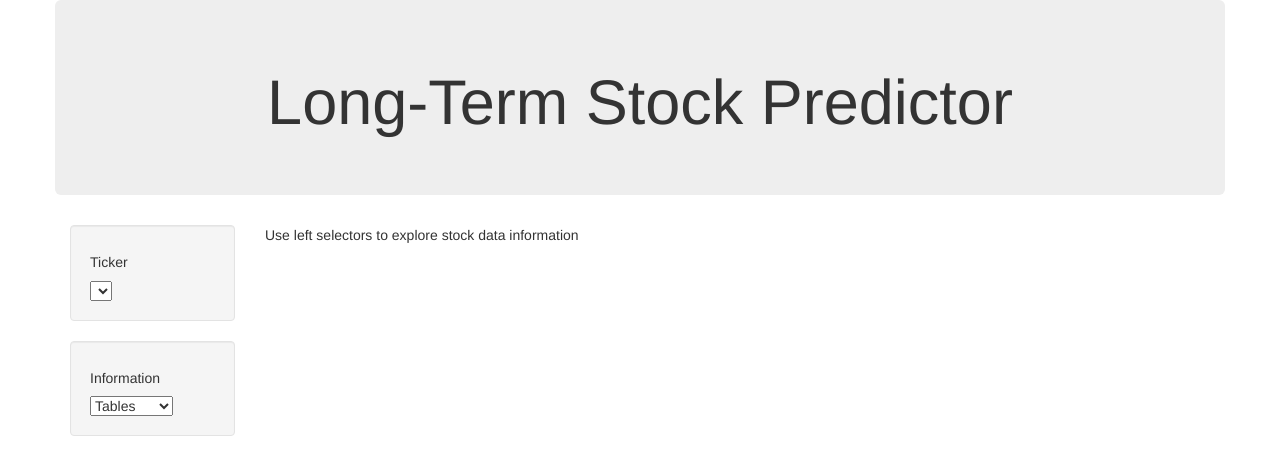
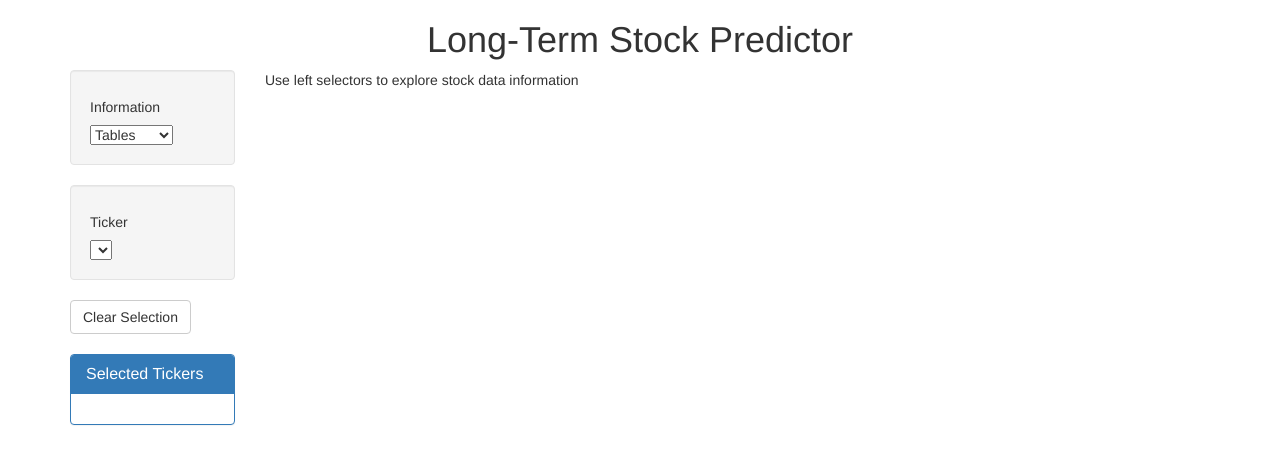
Before and after one commit to sliwet/ltsp, a Flask app: page / in a window 1280 px wide. Shown: the top 475 px of the page. Run offline with Flask 2, Linux system fonts and the light colour scheme; data that the repository does not hold is empty; some libraries are stand-ins or nearby versions.

```diff
--- a/static/js/app.js
+++ b/static/js/app.js
@@ -1,91 +1,3 @@
-
-// let buildMetadata = sample => {
-//     let url = "/metadata/" + sample;
-//     d3.json(url).then(samples_metadata => {
-//       smetadata = d3.select("#sample-metadata");
-//       smetadata.html('');
-//       Object.entries(samples_metadata).forEach(([key, value]) => {
-//         smetadata.append('div').html(`${key}: ${value}<br>`);
-//       });
-
-//       // The following code will do the same thing
-//       // let samples_metadata_str = ``;
-//       // Object.entries(samples_metadata).forEach(([key, value]) => {
-//       //   samples_metadata_str = samples_metadata_str + `${key}: ${value}<br><br>`
-//       // });
-//       // d3.select("#sample-metadata").html(() => samples_metadata_str);
-
-//       // let wfreq = samples_metadata.WFREQ;
-//       // console.log(`dkwon@todo: ${wfreq} buildgauge`);
-//       // @TODO
-//       buildGauge(samples_metadata.WFREQ);
-//     });
-//   }
-
-//   let buildCharts = sample => {
-//     let url = "/samples/" + sample;
-//     d3.json(url).then(response => {
-//       let data = [];
-//       response.otu_ids.forEach((value, index) => {
-//         let datum = {
-//           "x": response.otu_ids[index],
-//           "y": response.sample_values[index],
-//           "hovertext": response.otu_labels[index]
-//         };
-
-//         data.push(datum);
-//       });
-//       // console.log(data);
-
-//       let bubletrace = {
-//         x: data.map(row => row.x),
-//         y: data.map(row => row.y),
-//         hovertemplate: data.map(row => {
-//           return `(${row.x},${row.y})<br>${row.hovertext}`;
-//         }),
-//         mode: 'markers',
-//         marker: {
-//           color: data.map(row => row.x),
-//           size: data.map(row => row.y),
-//         }
-//       };
-
-//       let bubblelayout = {
-//         // title: 'Marker Size and Color',
-//         xaxis: { title: "OTU ID" },
-//         showlegend: false,
-//         height: 500,
-//         width: 1000
-//       };
-
-//       Plotly.newPlot('bubble', [bubletrace], bubblelayout);
-
-//       data.sort((a, b) => {
-//         return parseFloat(b.y) - parseFloat(a.y);
-//       });
-
-//       // Slice the first 10 objects for plotting
-//       let selected = data.slice(0, 10);
-//       // selected = selected.reverse();
-//       // console.log(selected);
-
-//       let trace = {
-//         labels: selected.map(row => row.x),
-//         values: selected.map(row => row.y),
-//         // hovertemplate: data.map(row => row.hovertext),
-//         hovertext: selected.map(row => row.hovertext),
-//         type: 'pie'
-//       };
-
-//       let layout = {
-//         width: 500,
-//         height: 400
-//         // title: "Pie Chart",
-//       };
-
-//       Plotly.newPlot("pie", [trace], layout);
-//     });
-//   }
 
 let buildPlot = tickers => {
     let url = "/gettickerdata/" + tickers[0];
@@ -148,6 +60,11 @@ let selectedTickers = []
 let tickerChanged = newTicker => {
     d3.select("#infoplace").html("");
     selectedTickers.push(newTicker);
+
+    tickerstr = "";
+    selectedTickers.forEach( ticker => tickerstr = tickerstr + ticker + "<br>");
+    d3.select("#selectedtickers").html(tickerstr);
+
     buildPlot(selectedTickers);
 }
 
@@ -155,9 +72,15 @@ let infoChanged = newInfo => {
     let url = "/showinfo/" + newInfo;
     d3.json(url).then(info => {
         infoplace = d3.select("#infoplace");
-        infoplace.html(info[0]);
-        // infoplace.html(info[0][newInfo]);
+        infoplace.html(info[0]); // infoplace.html(info[0][newInfo]);
     });
 }
 
+let handleClear = () => {
+    selectedTickers = []
+    d3.select("#selectedtickers").html("");
+}
+
+d3.select("#clearselection").on("click", handleClear);
+
 init();
--- a/templates/index.html
+++ b/templates/index.html
@@ -13,19 +13,30 @@
 <body>
   <div class="container">
     <div class="row">
-      <div class="col-md-12 jumbotron text-center">
+      <div class="col-md-12 text-center">
+        <!-- <div class="col-md-12 jumbotron text-center"> -->
         <h1>Long-Term Stock Predictor</h1>
       </div>
     </div>
     <div class="row">
       <div class="col-md-2">
         <div class="well">
+          <h5>Information</h5>
+          <select id="infoSel" onchange="infoChanged(this.value)"></select>
+        </div>
+        <div class="well">
           <h5>Ticker</h5>
           <select id="tickerSel" onchange="tickerChanged(this.value)"></select>
         </div>
-        <div class="well">
-          <h5>Information</h5>
-          <select id="infoSel" onchange="infoChanged(this.value)"></select>
+        <div>
+          <button id="clearselection" type="submit" class="btn btn-default">Clear Selection</button>
+          <br>&nbsp;
+        </div>
+        <div class="panel panel-primary">
+          <div class="panel-heading">
+            <h3 class="panel-title">Selected Tickers</h3>
+          </div>
+          <div id="selectedtickers" class="panel-body"></div>
         </div>
       </div>
       <div class="col-md-10">
```
